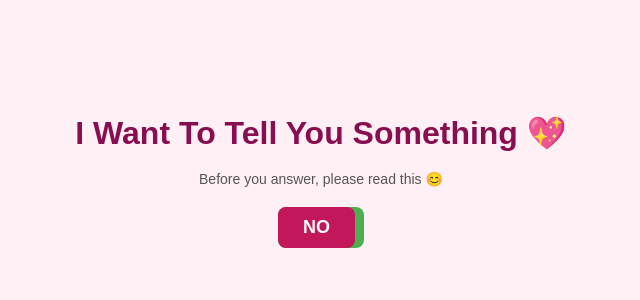
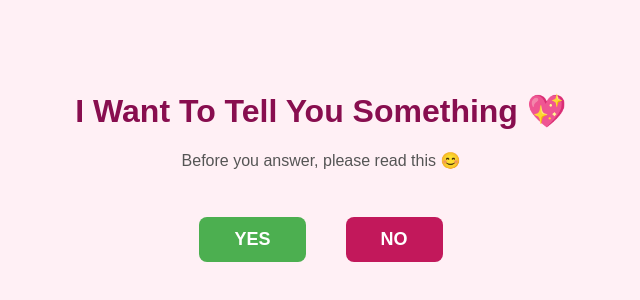
Before and after one commit to Bharath-456/valentine-2026, a plain HTML site: page index.html in a window 1280 px wide. Shown: the part 230-530 px from the top of the page, without its empty margins (319-959 px from the left). Drawn offline with Linux system fonts and the light colour scheme.

Commit message:
Refactor button layout and styles in index.html
Updated styles and structure for buttons and text.

```diff
--- a/index.html
+++ b/index.html
@@ -2,7 +2,7 @@
 <html lang="en">
 <head>
     <meta charset="UTF-8">
-    <meta name="viewport" content="width=device-width, initial-scale=1.0">
+    <meta name="viewport" content="width=device-width, initial-scale=1.0, maximum-scale=1.0, user-scalable=no">
     <title>I Want To Tell You Something 💖</title>
     <style>
         body {
@@ -15,23 +15,37 @@
             background-color: #fff0f5;
             font-family: Arial, sans-serif;
             overflow: hidden;
+            text-align: center;
         }
-        h1 { color: #880e4f; margin-bottom: 5px; }
-        p { color: #555; font-size: 14px; margin-bottom: 20px; }
-        .buttons { display: flex; gap: 20px; }
+        h1 { color: #880e4f; margin-bottom: 5px; padding: 0 10px; }
+        p { color: #555; font-size: 16px; margin-bottom: 40px; }
+
+        .button-container {
+            display: flex;
+            justify-content: center;
+            align-items: center;
+            gap: 40px;
+            width: 100%;
+            height: 60px;
+        }
+
         button {
-            padding: 10px 25px;
+            padding: 12px 35px;
             border: none;
             border-radius: 8px;
             cursor: pointer;
             font-size: 18px;
             font-weight: bold;
-            transition: 0.2s;
+            touch-action: manipulation;
         }
+
         .yes-btn { background-color: #4caf50; color: white; }
+
         .no-btn {
-            background-color: #c2185b; color: white;
-            position: absolute; /* Needed for the jumping effect */
+            background-color: #c2185b;
+            color: white;
+            z-index: 999;
+            transition: 0.1s ease; /* Makes the jump look smoother */
         }
     </style>
 </head>
@@ -40,7 +54,7 @@
     <h1>I Want To Tell You Something 💖</h1>
     <p>Before you answer, please read this 😊</p>
 
-<div class="buttons">
+    <div class="button-container">
         <button class="yes-btn" onclick="location.href='yes_page.html'">YES</button>
         <button class="no-btn" id="noButton" onmouseover="moveButton()" onclick="moveButton()">NO</button>
     </div>
@@ -48,12 +62,20 @@
     <script>
         function moveButton() {
             const btn = document.getElementById('noButton');
-        // Calculate random positions (keeping button within screen bounds)
-        const x = Math.random() * (window.innerWidth - btn.offsetWidth);
-        const y = Math.random() * (window.innerHeight - btn.offsetHeight);
 
-        btn.style.left = `${x}px`;
-        btn.style.top = `${y}px`;
+            // Immediately force fixed positioning
+            btn.style.position = 'fixed';
+
+            // Safe boundaries: screen width minus button width minus 50px padding
+            const maxX = window.innerWidth - btn.clientWidth - 50;
+            const maxY = window.innerHeight - btn.clientHeight - 50;
+
+            // Ensure values are never negative
+            const randomX = Math.max(10, Math.floor(Math.random() * maxX));
+            const randomY = Math.max(10, Math.floor(Math.random() * maxY));
+
+            btn.style.left = randomX + 'px';
+            btn.style.top = randomY + 'px';
         }
     </script>
 </body>
```
Lines whose indentation alone changed are shown as unchanged.
